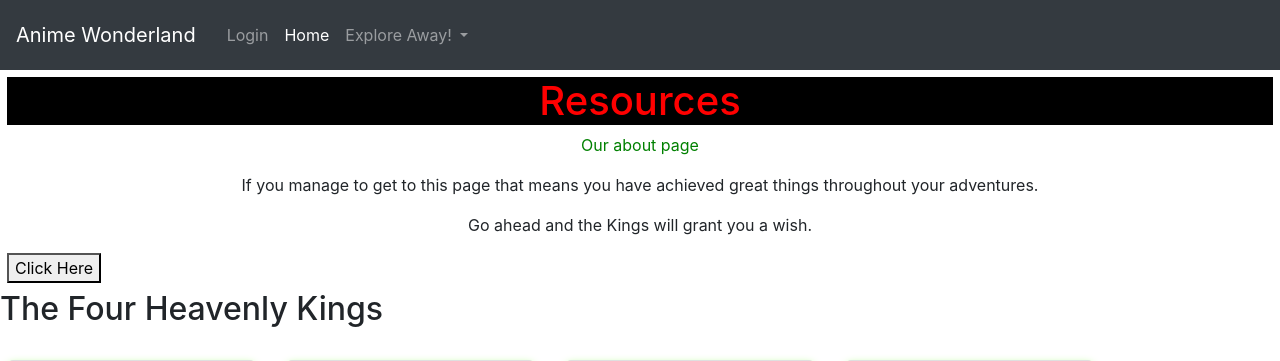
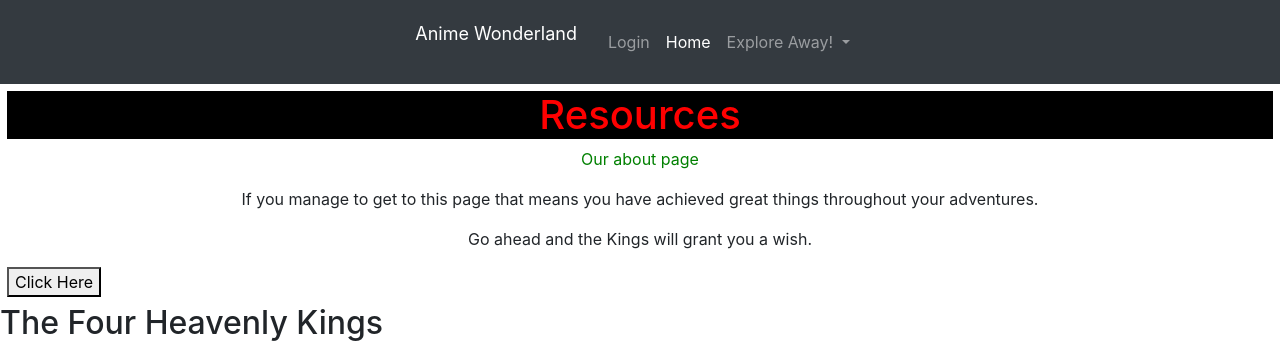
Before and after one commit to san0014s/CSL2, a PHP site: page /about.php in a window 1280 px wide. Shown: the top 361 px of the page. Run offline with PHP 8.4, Linux system fonts and the light colour scheme; some libraries are stand-ins or nearby versions.

Commit message:
Nav bar correction

```diff
--- a/includes/header.php
+++ b/includes/header.php
@@ -19,7 +19,8 @@ session_start();
     </head>
     <header>
     <nav class="navbar navbar-expand-lg navbar-dark bg-dark">
-        <a class="navbar-brand" href="#">Anime Wonderland</a>
+        <div class= "d-md-flex d-block flex-row mx-md-auto mx-0">
+        <a class="navbar-brand" style="font-size: 18px" href="#">Anime Wonderland</a>
         <button class="navbar-toggler" type="button" data-toggle="collapse" data-target="#navbarSupportedContent"
             aria-controls="navbarSupportedContent" aria-expanded="false" aria-label="Toggle navigation">
             <span class="navbar-toggler-icon"></span>
@@ -55,5 +56,6 @@ session_start();
                 </li>
             </ul>
         </div>
+       </div>
     </nav>
 </header>
```
